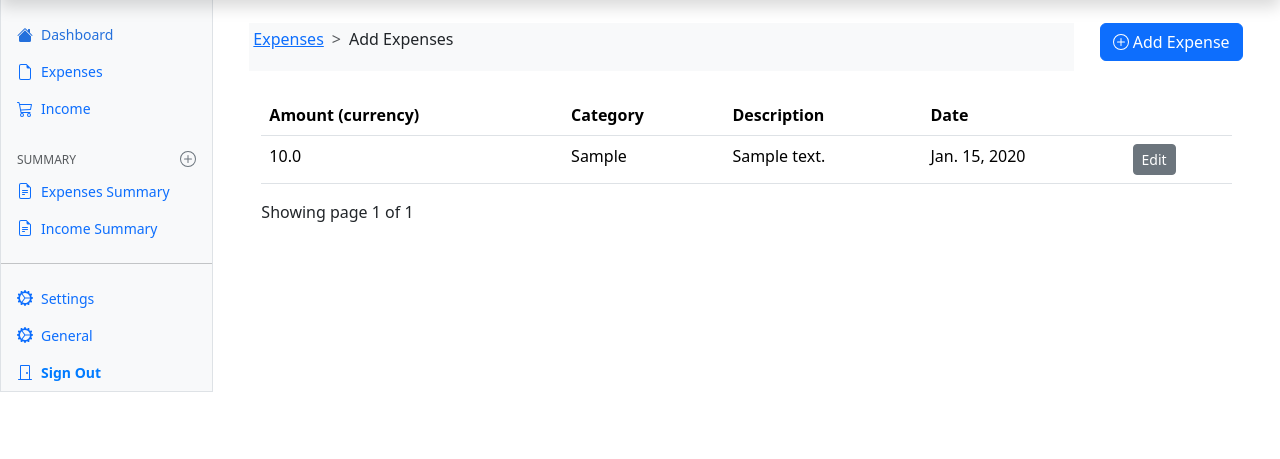
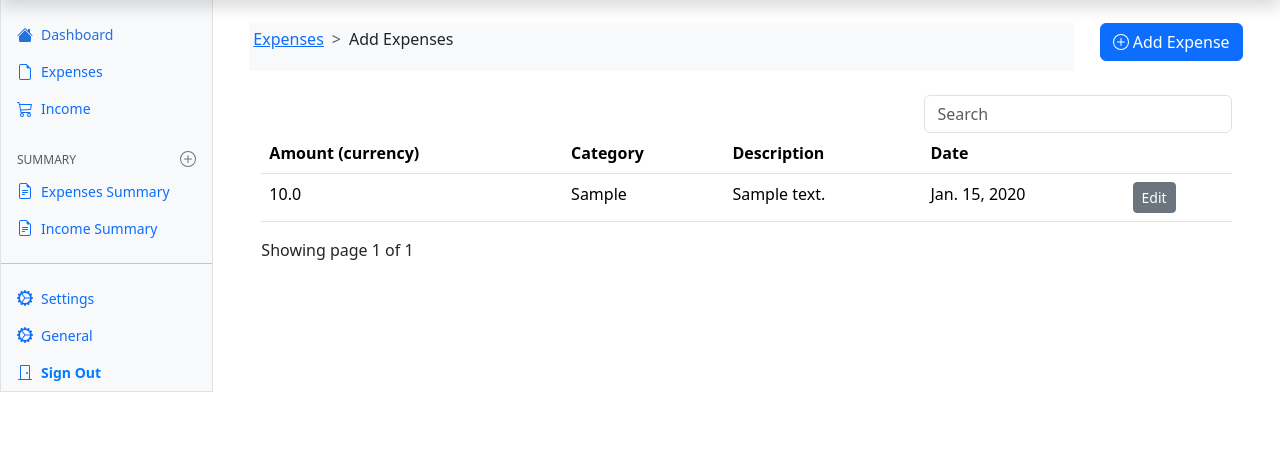
Before and after one commit to debazz4/Income-expense-tracker, a Django app: page / in a window 1280 px wide. Shown: the part 49-508 px from the top of the page. Run offline with Django 5.2, Linux system fonts and the light colour scheme; a user stored in the database is signed in; tables that the repository leaves empty hold one stand-in row (values such as "Sample post"); some libraries are stand-ins or nearby versions.

Commit message:
Ajax search implemented

```diff
--- a/expenses/urls.py
+++ b/expenses/urls.py
@@ -1,9 +1,11 @@
 from django.urls import path
 from . import views
+from django.views.decorators.csrf import csrf_exempt
 
 
 urlpatterns = [
     path('', views.index, name='expenses'),
+    path('search-expenses', csrf_exempt(views.search_expenses), name='search-expenses'),
     path('add-expense', views.add_expense, name='add-expenses'),
     path('expense-edit/<int:id>', views.expense_edit, name='expense-edit'),
     path('expense-delete/<int:id>', views.expense_delete, name='expense-delete')
--- a/expenses/views.py
+++ b/expenses/views.py
@@ -3,14 +3,26 @@ from django.contrib.auth.decorators import login_required
 from .models import Expenses, Category
 from django.contrib import messages
 from django.core.paginator import Paginator
+import json
+from django.http import JsonResponse
 
 # Create your views here.
 
+def search_expenses(request):
+    if request.method == 'POST':
+        search_str = json.loads(request.body).get('searchText')
+        expenses = Expenses.objects.filter(
+                amount__istartswith=search_str, owner=request.user) | Expenses.objects.filter(
+                date__istartswith=search_str, owner=request.user) | Expenses.objects.filter(
+                description__icontains=search_str, owner=request.user) | Expenses.objects.filter(
+                category__icontains=search_str, owner=request.user)
+        data = expenses.values()
+        return JsonResponse(list(data), safe=False)
 
 @login_required(login_url='/auth/login')
 def index(request):
     expenses = Expenses.objects.filter(owner=request.user)
-    paginator = Paginator(expenses, 2)
+    paginator = Paginator(expenses, 10)
     page_number = request.GET.get('page')
     page_obj =  Paginator.get_page(paginator, page_number)
     context = {
--- /dev/null
+++ b/expensetracker/static/js/searchExpenses.js
@@ -0,0 +1,57 @@
+const searchField = document.querySelector('#searchField');
+const appTable = document.querySelector(".appTable");
+const tableOutput = document.querySelector(".tableOutput");
+const paginationContainer = document.querySelector(".pagination-container");
+const tableBody = document.querySelector(".table-body");
+
+
+tableOutput.style.display = "none";
+
+
+searchField.addEventListener("keyup", (e) => {
+    const searchValue = e.target.value;
+
+    if (searchValue.trim().length > 0) {
+        paginationContainer.style.display = "none";
+        tableBody.innerHTML = "";
+
+        fetch("/search-expenses", {
+            body: JSON.stringify({ searchText: searchValue }),
+            method: "POST",
+        })
+            .then((res) => res.json())
+            .then((data) => {
+                console.log("data", data);
+
+                appTable.style.display = "none";
+                tableOutput.style.display = "block";
+
+                if (data.length === 0) {
+                    tableBody.innerHTML = `
+                    <tr>
+                        <td colspan="5" class="text-center">No result found.</td>
+                    </tr>`;
+                }
+                else{
+                    tableBody.innerHTML = "";
+                    data.forEach(item => {
+                        tableBody.innerHTML += `
+                        <tr>
+                            <td>${item.amount}</td>
+                            <td>${item.category}</td>
+                            <td>${item.description}</td>
+                            <td>${item.date}</td>
+                            <td><a href="/expense/${item.id}/edit/" class="btn btn-secondary btn-sm">Edit</a></td>
+                        </tr>
+                        `;
+
+                    });
+                };
+            });
+    }
+    else {
+        appTable.style.display = "block";
+        paginationContainer.style.display = "block";
+        tableOutput.style.display = "none";
+    }
+});
--- a/templates/expenses/index.html
+++ b/templates/expenses/index.html
@@ -1,4 +1,5 @@
 {% extends 'base.html' %}
+{% load static %}
 
 {% block content %}
 <div class="container">
@@ -25,6 +26,16 @@
         {% include 'partials/_messages.html' %}
         {% if expenses.count %}
 
+        <div class="row">
+            <div class="col-md-8"></div>
+            <div class="col-md-4">
+                <div class="form-group">
+                    <input type="text" class="form-control" placeholder="Search" id="searchField">
+                </div>
+            </div>
+        </div>
+
+        <div class="appTable">
             <table class="table table-stripped table-hover">
                 <thead>
                     <tr>
@@ -49,7 +60,26 @@
                     {% endfor %}
                 </tbody>
             </table>
+        </div>
 
+        <div class="tableOutput">
+            <table class="table table-stripped table-hover">
+                <thead>
+                    <tr>
+                        <th>Amount (currency)</th>
+                        <th>Category</th>
+                        <th>Description</th>
+                        <th>Date</th>
+                        <th></th>
+                    </tr>
+                </thead>
+                <tbody class="table-body">
+
+                </tbody>
+            </table>
+        </div>
+
+        <div class="pagination-container">
             <div>
                 Showing page {{ page_obj.number}} of {{ page_obj.paginator.num_pages }}
             </div>
@@ -65,10 +95,12 @@
                 <li class="page-item"><a href="?page={{ page_obj.paginator.num_pages }}" class="page-link">{{ page_obj.paginator.num_pages }} &raquo;</a></li>
                 {% endif %}
             </ul>
+        </div>
         {% endif %}
     </div>
 
 
 </div>
 
+<script src="{% static 'js/searchExpenses.js' %}"
 {% endblock %}
```
Lines whose indentation alone changed are shown as unchanged.
